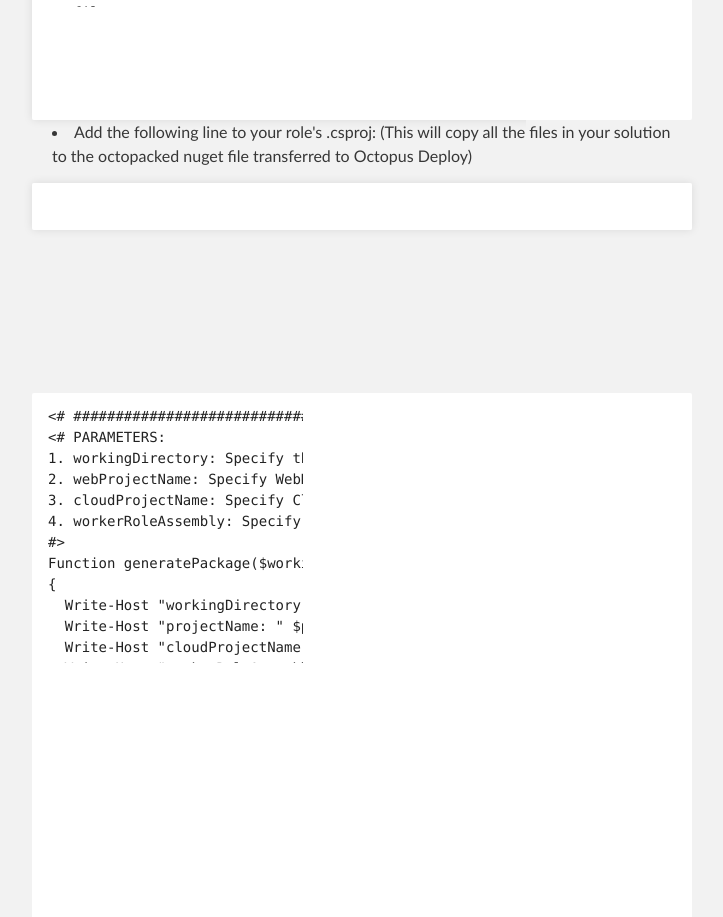
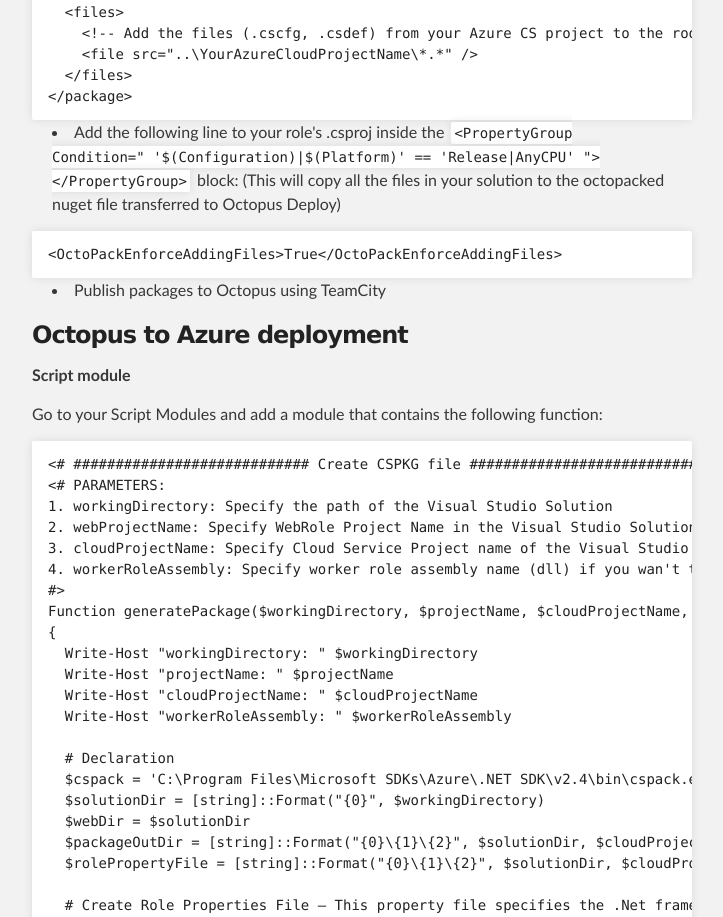
Before and after one commit to henrihietala/henrihietala.github.io, a plain HTML site: page index.html in a window 1280 px wide. Shown: the part 1080-1997 px from the top of the page, without its empty margins (288-1011 px from the left). Drawn offline with Linux system fonts and the light colour scheme.

Commit message:
Replace master branch with page content via GitHub

```diff
--- a/index.html
+++ b/index.html
@@ -68,7 +68,7 @@
 </code></pre>
 
 <ul>
-<li>Add the following line to your role's .csproj: (This will copy all the files in your solution to the octopacked nuget file transferred to Octopus Deploy)</li>
+<li>Add the following line to your role's .csproj inside the <code>&lt;PropertyGroup Condition=" '$(Configuration)|$(Platform)' == 'Release|AnyCPU' "&gt;&lt;/PropertyGroup&gt;</code> block: (This will copy all the files in your solution to the octopacked nuget file transferred to Octopus Deploy)</li>
 </ul>
 
 <pre><code>&lt;OctoPackEnforceAddingFiles&gt;True&lt;/OctoPackEnforceAddingFiles&gt;
```
Also changed, not shown: params.json (+1 -1 lines).
